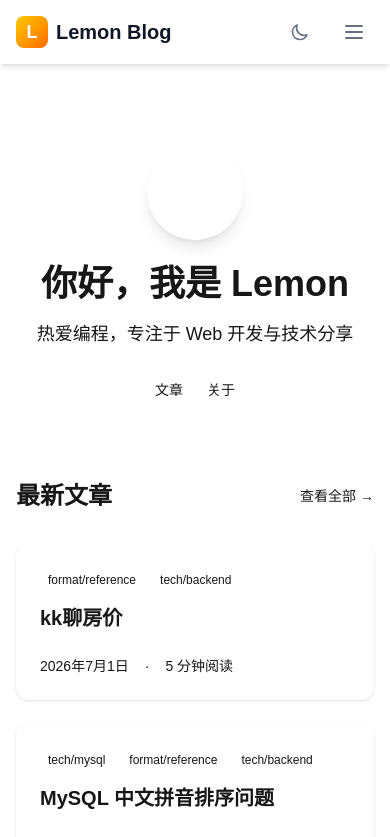
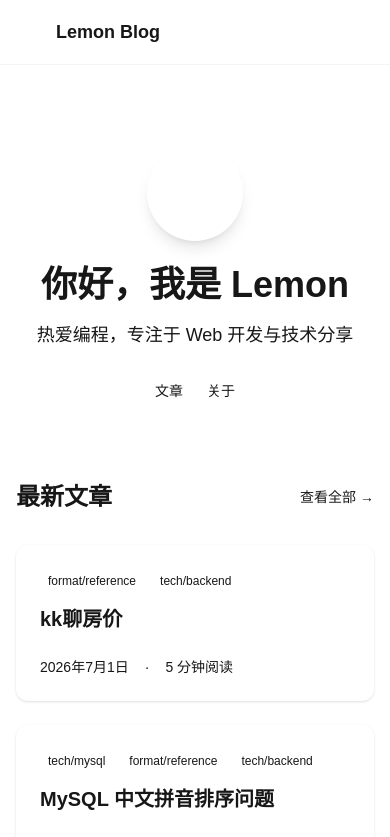
Before and after one commit to lengmodkx/lemonBlog, a Next.js app: page / in a window 390 px wide. Shown: the top 837 px of the page. Built offline with nearby package versions, Linux system fonts and the light colour scheme; a small style sheet from the web is missing.

Commit message:
refactor: simplify Navbar component - Use backdrop blur for modern glass effect - Simplified logo and navigation (Chinese labels) - Add active state indicator with underline - Use emoji for dark mode toggle - Remove mobile menu for cleaner design

```diff
--- a/src/components/Navbar.tsx
+++ b/src/components/Navbar.tsx
@@ -6,15 +6,12 @@ import { usePathname } from 'next/navigation';
 
 export default function Navbar() {
   const [isDarkMode, setIsDarkMode] = useState(false);
-  const [isMenuOpen, setIsMenuOpen] = useState(false);
   const pathname = usePathname();
 
   useEffect(() => {
-    // Check for saved theme preference or default to light mode
     const savedTheme = localStorage.getItem('theme');
     const prefersDark = window.matchMedia('(prefers-color-scheme: dark)').matches;
     const shouldBeDark = savedTheme === 'dark' || (!savedTheme && prefersDark);
-
     setIsDarkMode(shouldBeDark);
     document.documentElement.classList.toggle('dark', shouldBeDark);
   }, []);
@@ -27,122 +24,54 @@ export default function Navbar() {
   };
 
   const navigation = [
-    { name: 'Home', href: '/' },
-    { name: 'Blog', href: '/blog' },
+    { name: '首页', href: '/' },
+    { name: '博客', href: '/blog' },
+    { name: '关于', href: '/about' },
   ];
 
   return (
-    <nav className="bg-white dark:bg-gray-900 shadow-md sticky top-0 z-50">
-      <div className="max-w-6xl mx-auto px-4 sm:px-6 lg:px-8">
+    <nav className="sticky top-0 z-50 bg-white/80 dark:bg-gray-900/80 backdrop-blur-md border-b border-gray-100 dark:border-gray-800">
+      <div className="max-w-6xl mx-auto px-4">
         <div className="flex justify-between items-center h-16">
-          {/* Logo and main navigation */}
-          <div className="flex items-center">
+          {/* Logo */}
           <Link href="/" className="flex items-center space-x-2">
-              <div className="w-8 h-8 bg-gradient-to-br from-yellow-400 to-orange-500 rounded-lg flex items-center justify-center">
-                <span className="text-white font-bold text-lg">L</span>
+            <div className="w-8 h-8 bg-gradient-to-br from-accent to-accent-hover rounded-lg flex items-center justify-center">
+              <span className="text-white font-bold">L</span>
             </div>
-              <span className="text-xl font-bold text-gray-900 dark:text-white">
+            <span className="text-lg font-semibold text-ink dark:text-text-primary">
               Lemon Blog
             </span>
           </Link>
 
-            {/* Desktop navigation */}
-            <div className="hidden md:flex items-center space-x-8 ml-10">
+          {/* Desktop Navigation */}
+          <div className="hidden md:flex items-center space-x-8">
             {navigation.map((item) => (
               <Link
                 key={item.name}
                 href={item.href}
-                  className={`text-sm font-medium transition-colors ${
+                className={`text-sm font-medium transition-colors relative ${
                   pathname === item.href
-                      ? 'text-blue-600 dark:text-blue-400'
-                      : 'text-gray-700 hover:text-blue-600 dark:text-gray-300 dark:hover:text-blue-400'
+                    ? 'text-accent dark:text-accent-dark'
+                    : 'text-ink-light dark:text-text-secondary hover:text-accent dark:hover:text-accent-dark'
                 }`}
               >
                 {item.name}
+                {pathname === item.href && (
+                  <span className="absolute bottom-[-20px] left-0 right-0 h-0.5 bg-accent dark:bg-accent-dark" />
+                )}
               </Link>
             ))}
-            </div>
-          </div>
 
-          {/* Right side buttons */}
-          <div className="flex items-center space-x-4">
-            {/* Dark mode toggle */}
+            {/* Dark Mode Toggle */}
             <button
               onClick={toggleDarkMode}
-              className="p-2 rounded-lg text-gray-500 hover:text-gray-700 dark:text-gray-400 dark:hover:text-gray-200 transition-colors"
+              className="p-2 rounded-lg text-muted hover:text-accent dark:hover:text-accent-dark transition-colors"
               aria-label="Toggle dark mode"
             >
-              {isDarkMode ? (
-                <svg className="w-5 h-5" fill="none" stroke="currentColor" viewBox="0 0 24 24">
-                  <path
-                    strokeLinecap="round"
-                    strokeLinejoin="round"
-                    strokeWidth={2}
-                    d="M12 3v1m0 16v1m9-9h-1M4 12H3m15.364 6.364l-.707-.707M6.343 6.343l-.707-.707m12.728 0l-.707.707M6.343 17.657l-.707.707M16 12a4 4 0 11-8 0 4 4 0 018 0z"
-                  />
-                </svg>
-              ) : (
-                <svg className="w-5 h-5" fill="none" stroke="currentColor" viewBox="0 0 24 24">
-                  <path
-                    strokeLinecap="round"
-                    strokeLinejoin="round"
-                    strokeWidth={2}
-                    d="M20.354 15.354A9 9 0 018.646 3.646 9.003 9.003 0 0012 21a9.003 9.003 0 008.354-5.646z"
-                  />
-                </svg>
-              )}
-            </button>
-
-            {/* Mobile menu button */}
-            <button
-              onClick={() => setIsMenuOpen(!isMenuOpen)}
-              className="md:hidden p-2 rounded-lg text-gray-500 hover:text-gray-700 dark:text-gray-400 dark:hover:text-gray-200 transition-colors"
-              aria-label="Toggle menu"
-            >
-              {isMenuOpen ? (
-                <svg className="w-6 h-6" fill="none" stroke="currentColor" viewBox="0 0 24 24">
-                  <path
-                    strokeLinecap="round"
-                    strokeLinejoin="round"
-                    strokeWidth={2}
-                    d="M6 18L18 6M6 6l12 12"
-                  />
-                </svg>
-              ) : (
-                <svg className="w-6 h-6" fill="none" stroke="currentColor" viewBox="0 0 24 24">
-                  <path
-                    strokeLinecap="round"
-                    strokeLinejoin="round"
-                    strokeWidth={2}
-                    d="M4 6h16M4 12h16M4 18h16"
-                  />
-                </svg>
-              )}
+              {isDarkMode ? '☀️' : '🌙'}
             </button>
           </div>
         </div>
-
-        {/* Mobile navigation menu */}
-        {isMenuOpen && (
-          <div className="md:hidden border-t border-gray-200 dark:border-gray-700">
-            <div className="px-2 pt-2 pb-3 space-y-1">
-              {navigation.map((item) => (
-                <Link
-                  key={item.name}
-                  href={item.href}
-                  className={`block px-3 py-2 rounded-md text-base font-medium transition-colors ${
-                    pathname === item.href
-                      ? 'bg-blue-50 dark:bg-blue-900/30 text-blue-600 dark:text-blue-400'
-                      : 'text-gray-700 hover:bg-gray-50 hover:text-blue-600 dark:text-gray-300 dark:hover:bg-gray-800 dark:hover:text-blue-400'
-                  }`}
-                  onClick={() => setIsMenuOpen(false)}
-                >
-                  {item.name}
-                </Link>
-              ))}
-            </div>
-          </div>
-        )}
       </div>
     </nav>
   );
```
Lines whose indentation alone changed are shown as unchanged.
